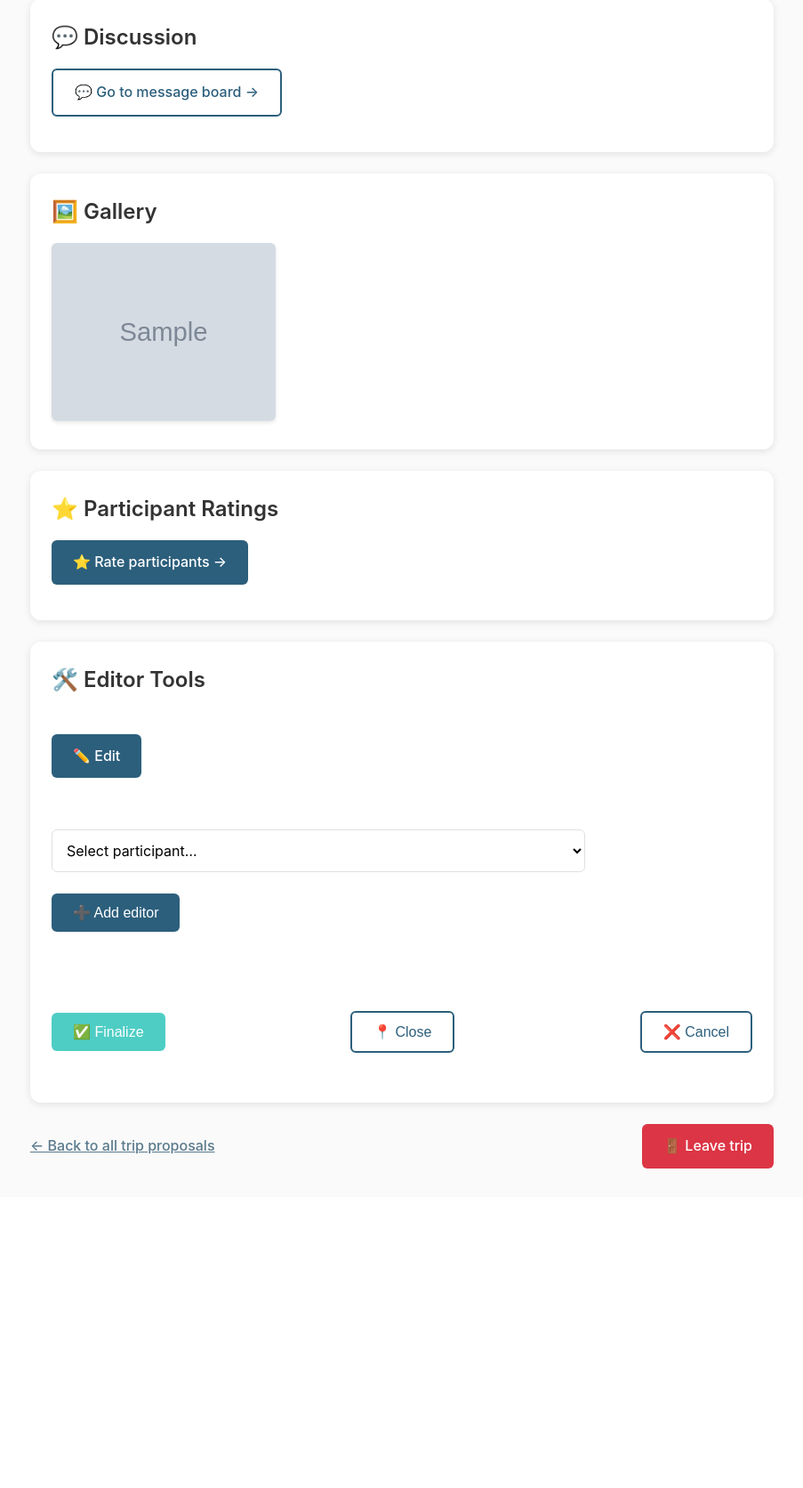
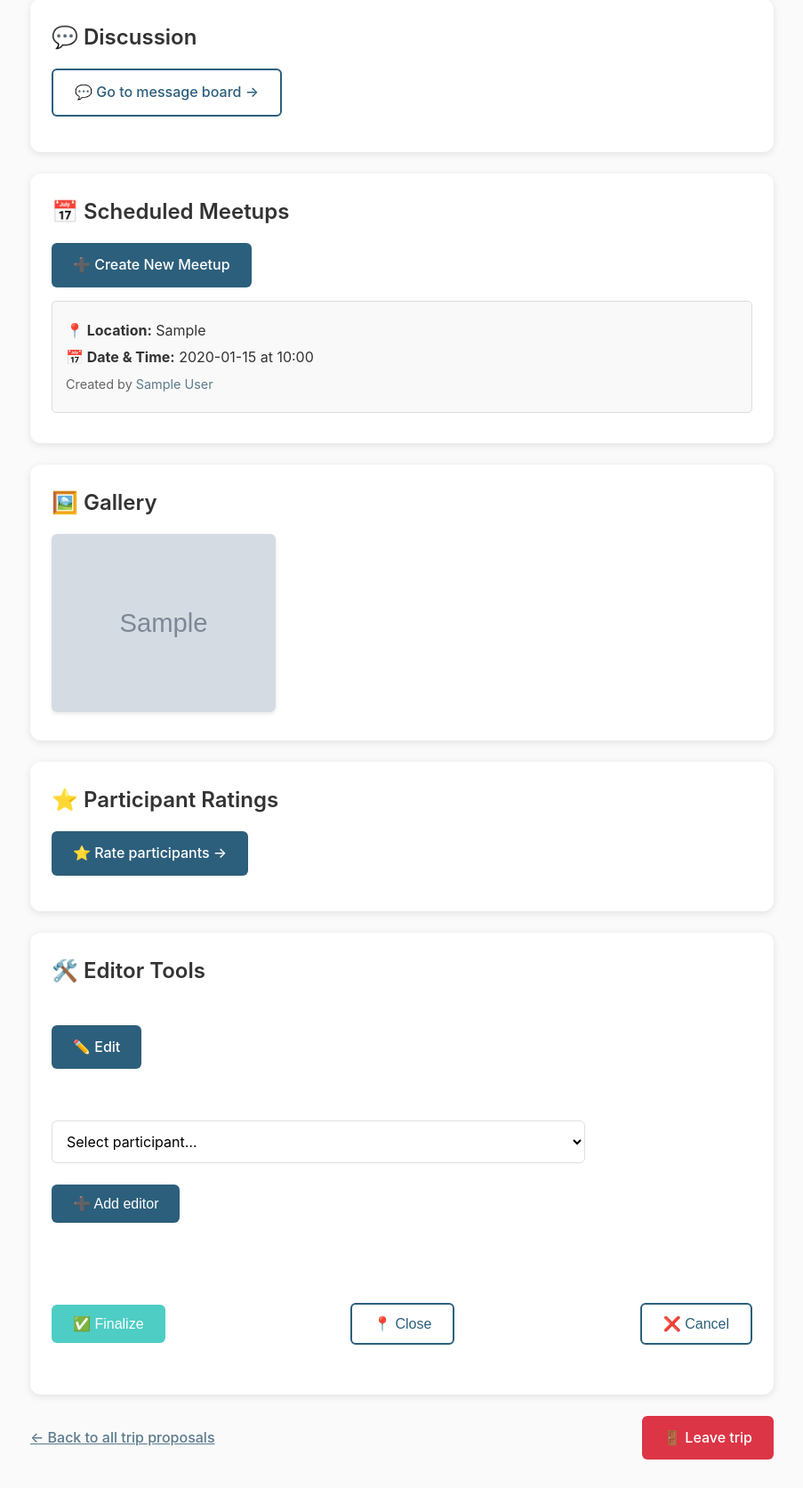
Before and after one commit to oliverdacre/travel-together, a Flask app: page /trip/1 in a window 1280 px wide. Shown: the part 990-2662 px from the top of the page at 89% size, without its empty margins (188-1091 px from the left). Before the commit the page ends 2303 px from the top, so only its background shows below. Run offline with Flask 3, Linux system fonts and the light colour scheme; a user stored in the database is signed in; tables that the repository leaves empty hold one stand-in row (values such as "Sample post"); grey boxes marked "Sample" are stand-in pictures.

Commit message:
added meetups feature for trip proposals

```diff
--- a/travel/model.py
+++ b/travel/model.py
@@ -116,10 +116,12 @@ class TripProposalParticipation(db.Model):
 class Meetup(db.Model):
     id: Mapped[int] = mapped_column(primary_key=True)
     proposal_id: Mapped[int] = mapped_column(ForeignKey("trip_proposal.id"), nullable=False)
+    creator_id: Mapped[int] = mapped_column(ForeignKey("user.id"), nullable=False)
     location: Mapped[str] = mapped_column(String(200), nullable=False)
     scheduled_time: Mapped[datetime.datetime] = mapped_column(DateTime, nullable=False)
 
     proposal = relationship("TripProposal", back_populates="meetups")
+    creator = relationship("User", foreign_keys=[creator_id])
 
 class Message(db.Model):
     id: Mapped[int] = mapped_column(primary_key=True)
--- a/travel/templates/trip/detail.html
+++ b/travel/templates/trip/detail.html
@@ -69,6 +69,10 @@
 </div>
 {% endif %}
 
+{% if is_participant %}
+{% include 'trip/meetups.html' %}
+{% endif %}
+
 
 {% if is_participant %}
 {% include 'trip/gallery.html' %}
--- /dev/null
+++ b/travel/templates/trip/meetups.html
@@ -0,0 +1,31 @@
+<div class="card">
+  <h2>📅 Scheduled Meetups</h2>
+
+  {% if current_user in proposal.editors %}
+    <div style="margin-bottom: 15px;">
+      <a href="{{ url_for('trip.new_meetup', trip_id=proposal.id) }}" class="btn btn-primary">
+        ➕ Create New Meetup
+      </a>
+    </div>
+  {% endif %}
+
+  {% if meetups %}
+    <ul style="list-style: none; padding: 0;">
+      {% for meetup in meetups %}
+        <li style="border: 1px solid #ddd; border-radius: 5px; padding: 15px; margin-bottom: 10px; background-color: #f9f9f9;">
+          <div style="display: flex; justify-content: space-between; align-items: start;">
+            <div>
+              <p style="margin: 5px 0;"><strong>📍 Location:</strong> {{ meetup.location }}</p>
+              <p style="margin: 5px 0;"><strong>📅 Date & Time:</strong> {{ meetup.scheduled_time.strftime('%Y-%m-%d at %H:%M') }}</p>
+              <p style="margin: 5px 0; color: #666; font-size: 0.9em;">
+                Created by <a href="{{ url_for('profile.profile', user_id=meetup.creator_id) }}">{{ meetup.creator.name }}</a>
+              </p>
+            </div>
+          </div>
+        </li>
+      {% endfor %}
+    </ul>
+  {% else %}
+    <p class="text-muted">No meetups scheduled yet.</p>
+  {% endif %}
+</div>
--- a/travel/trip.py
+++ b/travel/trip.py
@@ -2,7 +2,7 @@ from flask import Blueprint, render_template, redirect, url_for, request, flash,
 import flask_login
 from datetime import datetime
 from . import db
-from .model import TripProposal, ProposalStatus, TripProposalParticipation, UserRating
+from .model import TripProposal, ProposalStatus, TripProposalParticipation, UserRating, Meetup
 
 bp = Blueprint("trip", __name__, url_prefix="/trip")
 
@@ -111,11 +111,22 @@ def detail(trip_id):
             ).scalars().all()
         )
 
+    meetups = []
+    if is_participant:
+        meetups = (
+            db.session.execute(
+                db.select(Meetup).where(
+                    Meetup.proposal_id == trip_id
+                ).order_by(Meetup.scheduled_time)
+            ).scalars().all()
+        )
+
     return render_template(
         "trip/detail.html",
         proposal=proposal,
         participants=participants,
         is_participant=is_participant,
+        meetups=meetups,
         current_time=datetime.utcnow(),
     )
 
@@ -586,3 +597,71 @@ def submit_ratings(trip_id):
     db.session.commit()
     flash("Your ratings have been submitted!")
     return redirect(url_for("trip.detail", trip_id=trip_id))
+
+
+@bp.route("/<int:trip_id>/meetup/new", methods=["GET"])
+@flask_login.login_required
+def new_meetup(trip_id):
+    proposal = db.session.get(TripProposal, trip_id)
+    if not proposal:
+        abort(404)
+
+    current_user = flask_login.current_user
+
+    # editors can create meetups
+    if current_user not in proposal.editors:
+        flash("You do not have permission to create meetups for this trip.")
+        return redirect(url_for("trip.detail", trip_id=trip_id))
+
+    return render_template("trip/new_meetup.html", proposal=proposal)
+
+
+@bp.route("/<int:trip_id>/meetup/new", methods=["POST"])
+@flask_login.login_required
+def new_meetup_post(trip_id):
+    proposal = db.session.get(TripProposal, trip_id)
+    if not proposal:
+        abort(404)
+
+    current_user = flask_login.current_user
+
+    # editors can create meetups
+    if current_user not in proposal.editors:
+        flash("You do not have permission to create meetups for this trip.")
+        return redirect(url_for("trip.detail", trip_id=trip_id))
+
+    location = request.form.get("location", "").strip()
+    scheduled_time_str = request.form.get("scheduled_time", "").strip()
+    scheduled_date = request.form.get("scheduled_date", "").strip()
+
+    if not location:
+        flash("Please provide a location for the meetup.")
+        return redirect(url_for("trip.new_meetup", trip_id=trip_id))
+
+    if not scheduled_date or not scheduled_time_str:
+        flash("Please provide both date and time for the meetup.")
+        return redirect(url_for("trip.new_meetup", trip_id=trip_id))
+
+    try:
+        datetime_str = f"{scheduled_date} {scheduled_time_str}"
+        scheduled_time = datetime.strptime(datetime_str, "%Y-%m-%d %H:%M")
+    except ValueError:
+        flash("Invalid date or time format. Please use YYYY-MM-DD for date and HH:MM for time.")
+        return redirect(url_for("trip.new_meetup", trip_id=trip_id))
+
+    if len(location) > 200:
+        flash("Location is too long (maximum 200 characters)")
+        return redirect(url_for("trip.new_meetup", trip_id=trip_id))
+
+    new_meetup = Meetup(
+        proposal_id=trip_id,
+        creator_id=current_user.id,
+        location=location,
+        scheduled_time=scheduled_time
+    )
+
+    db.session.add(new_meetup)
+    db.session.commit()
+
+    flash("Meetup created successfully!")
+    return redirect(url_for("trip.detail", trip_id=trip_id))
```
Also changed, not shown: travel/templates/trip/new_meetup.html (added, +36 -0 lines).
